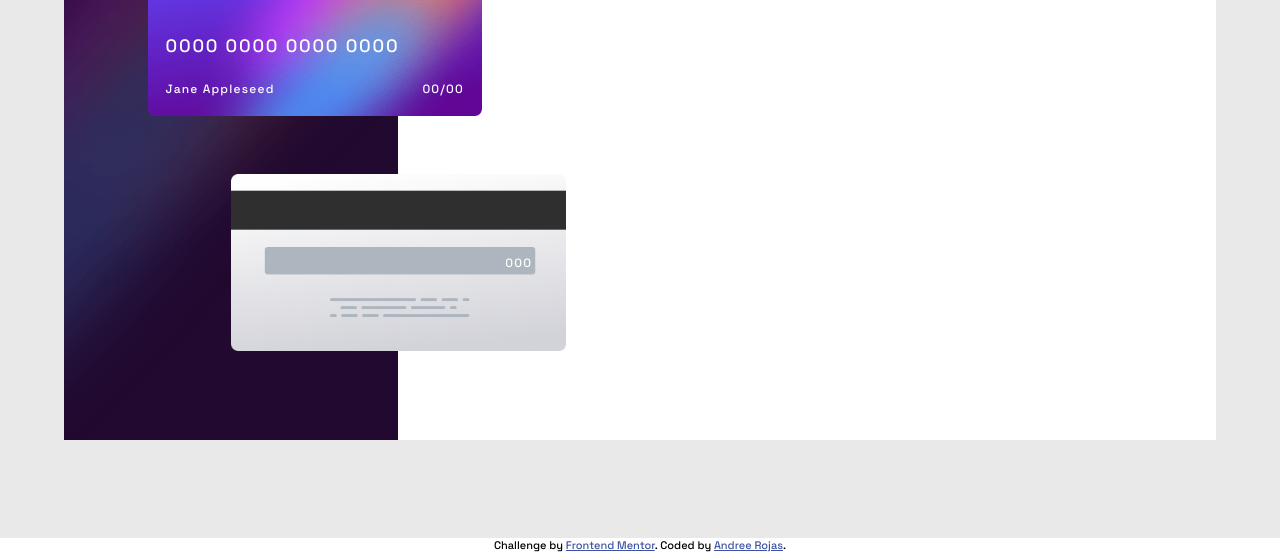
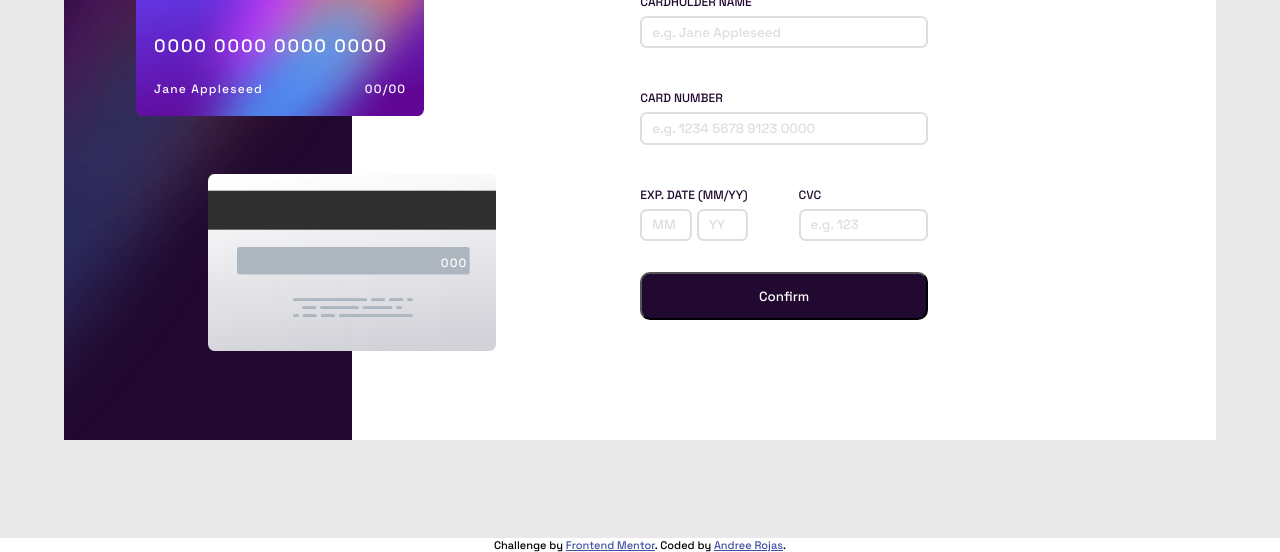
Before and after one commit to andreerojas/FrontEndMentor_Challenge_8, a plain HTML site: page index.html in a window 1280 px wide. Shown: the part 248-800 px from the top of the page. Drawn offline with Linux system fonts and the light colour scheme.

Commit message:
layout finished and added form validation when inputs are empty

```diff
--- a/app.js
+++ b/app.js
@@ -0,0 +1,39 @@
+const inputName = document.querySelector('#cardholder-name');
+const cardNumber = document.querySelector('#card-number');
+const month = document.querySelector('#month');
+const year = document.querySelector('#year');
+const cvc = document.querySelector('#cvc');
+const form = document.querySelector('form');
+let inputs = document.querySelectorAll('input');
+const cardNumberSpan = document.querySelector('#cardNumberSpan');
+const userNameSpan = document.querySelector('#userNameSpan');
+const expiracySpan = document.querySelector('#expiracySpan');
+
+inputName.addEventListener('input',function(){
+    userNameSpan.innerText = inputName.value;
+})
+
+cardNumber.addEventListener('input',function(){
+    console.log('number')
+    cardNumberSpan.innerText = cardNumber.value;
+})
+
+// month.addEventListener('input',function(){
+//     userNameSpan.innerText = month.value;
+// })
+
+form.addEventListener('submit',function () {
+    for (let input of inputs) {
+        let errorMsg = input.parentElement.lastElementChild;
+        if (input.validity.valueMissing) {
+            errorMsg.innerText = "Can't be blank";
+            errorMsg.classList.add('visible');
+            input.classList.add('input-error');
+            e.preventDefault();
+        }
+        else{
+            errorMsg.innerText = "";
+            errorMsg.classList.remove('visible');
+        }
+    }
+});
--- a/index.html
+++ b/index.html
@@ -40,38 +40,46 @@
             <img src="images/card-logo.svg" alt="card logo">
           </div>
 
-          <span class="card-number">0000 0000 0000 0000</span>
-          <span class="user-name">Jane Appleseed</span>
-          <span class="expiracy-date">00/00</span>
+          <span class="card-number" id="cardNumberSpan">0000 0000 0000 0000</span>
+          <span class="user-name" id="userNameSpan">Jane Appleseed</span>
+          <span class="expiracy-date" id="monthSpan">00/00</span>
         </div>
       </picture>
       <div class="main-container">
+        <form action="#" novalidate>
+          <div class="input-container">
+            <label for="cardholder-name">Cardholder Name</label>
+            <input type="text" name="name" id="cardholder-name" placeholder="e.g. Jane Appleseed" required>
+            <span class="error-msg hidden"></span>
+          </div>
+          <div class="input-container">
+            <label for="card-number">Card Number</label>
+            <input type="text" name="number" id="card-number" placeholder="e.g. 1234 5678 9123 0000" required>
+            <span class="error-msg hidden"></span>
+          </div>
+          <div class="input-container shared-container">
+            <div class="date-container">
+              <label for="month">Exp. Date (MM/YY)</label>
+              <input type="text" name="month" id="month" placeholder="MM" required>
+              <input type="text" name="year" id="year" placeholder="YY" required>
+              <span class="error-msg hidden"></span>
+            </div>
+            <div class="cvc-container">
+              <label for="cvc">CVC</label>
+              <input type="text" name="cvc" id="cvc" placeholder="e.g. 123" required>
+              <span class="error-msg hidden">test</span>
+            </div>
+          </div>
 
+          <button class="btn" id="confirm-btn">Confirm</button>
+        </form>
 
-
-
-
-
-        Cardholder Name
-        e.g. Jane Appleseed
-
-        Card Number
-        e.g. 1234 5678 9123 0000
-
-        Exp. Date (MM/YY)
-        MM
-        YY
-
-        CVC
-        e.g. 123
-
-        Confirm
-
-        <!-- Completed state start -->
-
-        Thank you!
-        We've added your card details
-        Continue
+        <div class="confirmation hidden">
+          <img src="images/icon-complete.svg" alt="complete icon">
+          <p>Thank you!</p>
+          <p>We've added your card details</p>
+          <button class="btn" id="continue-btn">Continue</button>
+        </div>
       </div>
 
     </div>
--- a/styles.css
+++ b/styles.css
@@ -11,6 +11,10 @@ span {
     display: inline-block;
 }
 
+input{
+    margin: 0;
+
+}
 main {
     flex-grow: 1;
     background-color: rgb(233, 233, 233);
@@ -53,8 +57,8 @@ picture * {
 .main-container {
     background-color: white;
     flex: 1 2 auto;
-    padding: 0;
-    padding-top: 20%;
+    padding: 20% 1em;
+    display: flex;
 }
 
 .card {
@@ -112,7 +116,86 @@ span {
     letter-spacing: 0.1em;
 }
 
+.hidden{
+    display: none;
+}
 
+.visible{
+    display: flex;
+}
+.main-container label{
+    color: hsl(278, 68%, 11%);
+    text-transform: uppercase;
+    font-size: 0.75rem;
+    width: 100%;
+    display: inline-block;
+    margin-bottom: 0.5em;
+}
+
+.main-container button{
+    background-color: hsl(278, 68%, 11%);
+    border-radius: 0.75em;
+    color: white;
+    width: 100%;
+    padding: 1em 3em;
+    margin-top: 1em;
+    font-family: 'Space Grotesk', sans-serif;
+}
+
+form{
+    display: flex;
+    flex-wrap: wrap;
+    align-content: center;
+    justify-content: center;
+}
+.input-container{
+    width: 100%;
+    margin: 1em 0;
+}
+
+.shared-container{
+    display: flex;
+    justify-content: space-between;
+}
+.date-container, .cvc-container{
+    width: 45%;
+}
+.input-container input{
+    width: 100%;
+    box-sizing: border-box;
+    padding: 0.5em 0.75em;
+    border-radius: 0.5em;
+    background: linear-gradient(#fff 0 0) padding-box, hsl(270, 3%, 87%) border-box;
+    border: 2px solid transparent;
+}
+
+.date-container input{
+    width: 40%;
+}
+
+
+form input:hover,
+form button:hover{
+    cursor: grab;
+}
+form input:focus{
+    outline: 0px solid red;
+    background: linear-gradient(#fff 0 0) padding-box, linear-gradient(hsl(249, 99%, 64%), hsl(278, 94%, 30%)) border-box;
+}
+
+form input::placeholder{
+    font-family: 'Space Grotesk', sans-serif;
+    color: hsl(270, 3%, 87%);
+}
+
+.error-msg{
+    color: hsl(0, 100%, 66%);
+    font-size: 0.5em;
+}
+
+.input-container input.input-error{
+    background: linear-gradient(#fff 0 0) padding-box, hsl(0, 100%, 66%) border-box;
+}
 
 @media(min-width:376px) {
     .panel {
@@ -146,7 +229,7 @@ span {
     }
 
     .main-container {
-        padding: 0;
-        padding-left: 20%;
+        padding: clamp(100px,15%,175px) 25%;
+
     }
 }
```
